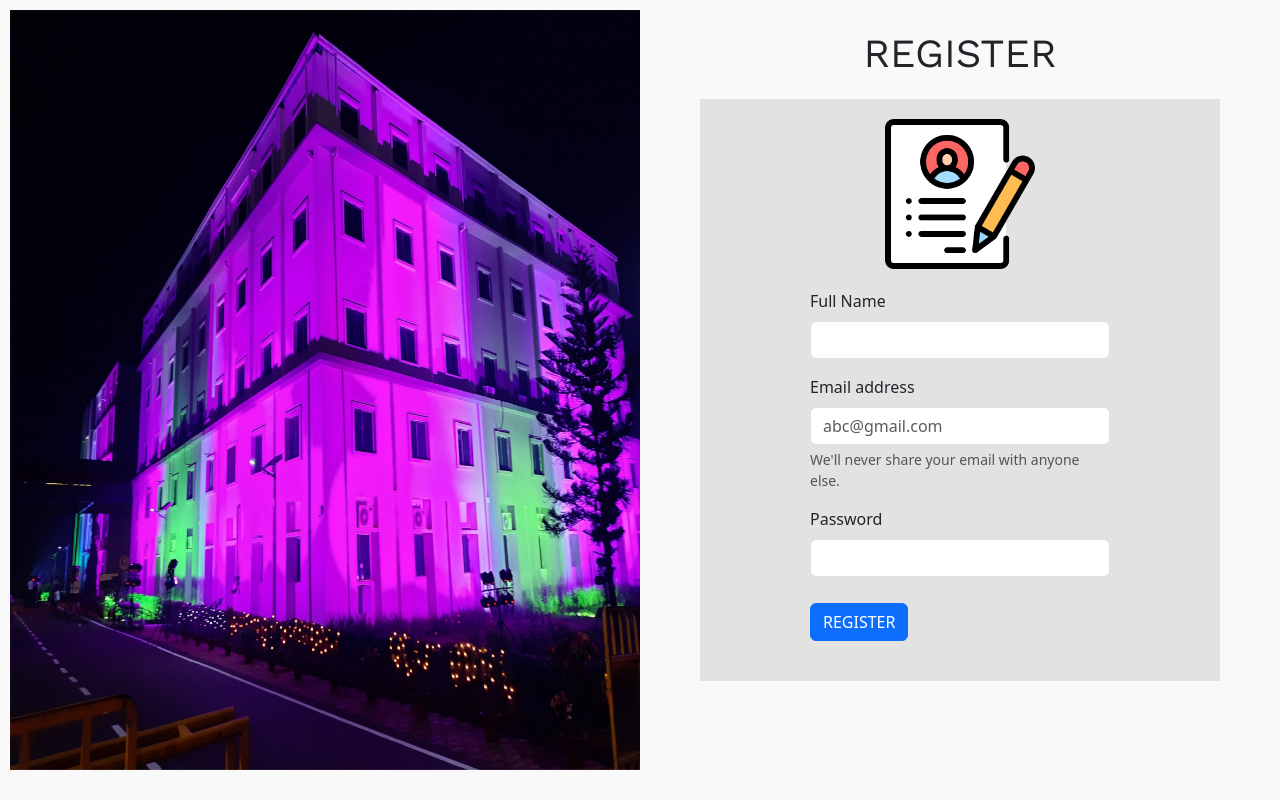
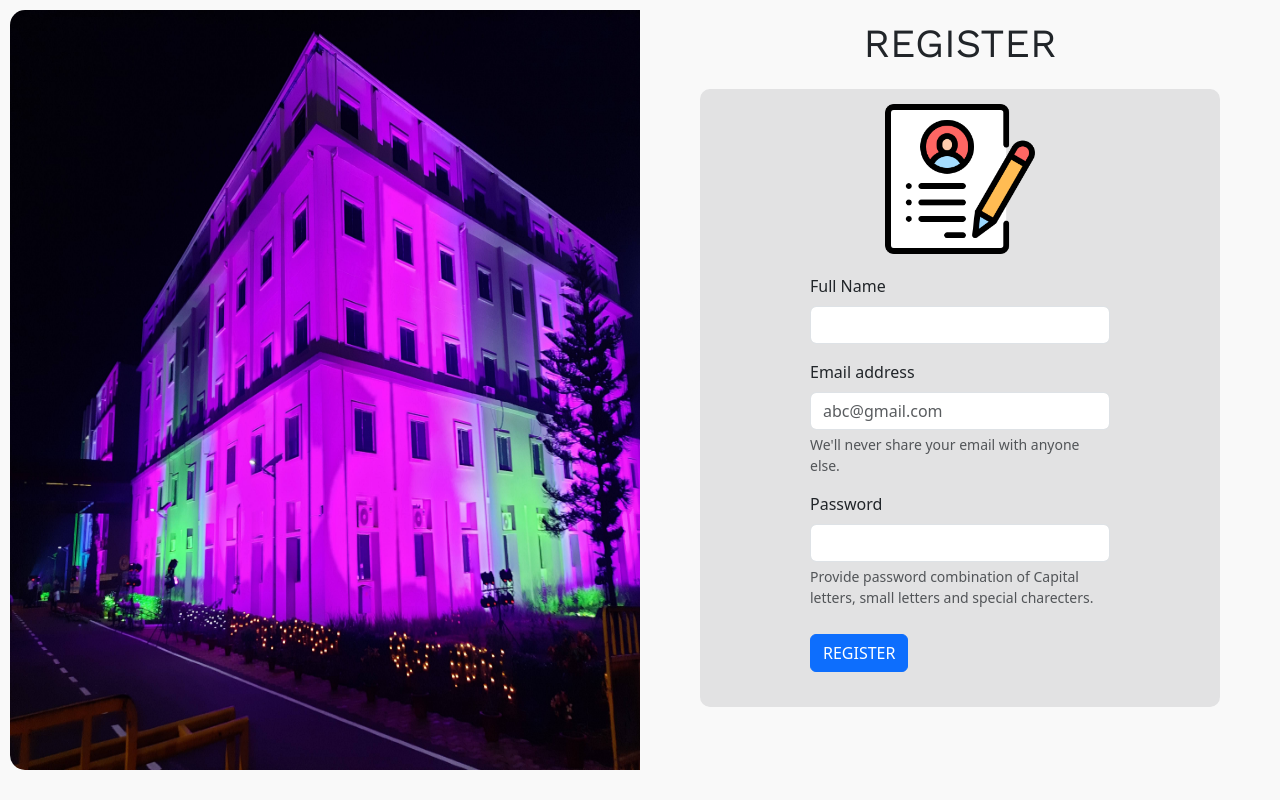
Before and after one commit to 6370409016/Publication-Management-System, a React (Create React App) app: page /register in a window 1280 px wide. Built offline with nearby package versions, Linux system fonts and the light colour scheme.

Commit message:
just add img border radius and password tips

```diff
--- a/src/pages/Register.css
+++ b/src/pages/Register.css
@@ -27,7 +27,8 @@
     display: grid;
     margin-top: 2%;
     place-items: center;
-    padding: 20px 90px;
+    padding: 15px 90px;
+    border-radius: 10px;
 }
 body{
     background-color: #F9F9F9;
@@ -52,6 +53,11 @@ form{
 }
 
 .log-heading{
-    margin-top: 30px;
+    margin-top: 20px;
     font-family: 'Work Sans', sans-serif;
 }
+
+.carousel-item > img{
+    border-top-left-radius: 15px ;
+    border-bottom-left-radius: 15px;
+}
--- a/src/pages/Register.js
+++ b/src/pages/Register.js
@@ -69,6 +69,7 @@ function Register() {
   <div class="mb-3">
     <label for="exampleInputPassword1" class="form-label">Password</label>
     <input type="password" class="form-control" id="exampleInputPassword1" required />
+    <div id="passwordHelp" class="form-text">Provide password combination of Capital letters, small letters and special charecters.</div>
   </div>
 
 
```
